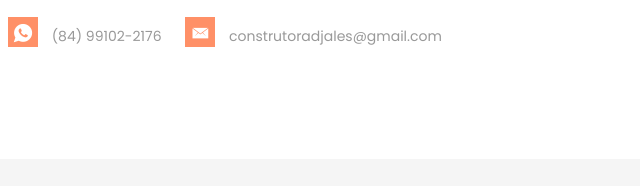
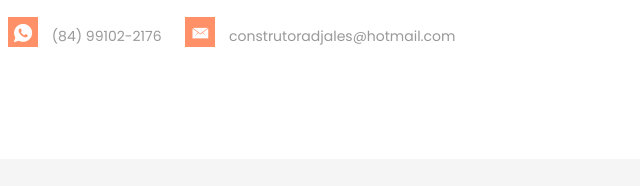
Before and after one commit to jaimedantas/djales, a plain HTML site: page contact.html in a window 1280 px wide. Shown: the part 657-843 px from the top of the page, 62-702 px from the left. Drawn offline with Linux system fonts and the light colour scheme; files whose address does not match are found by name.

Commit message:
added email

```diff
--- a/contact.html
+++ b/contact.html
@@ -96,7 +96,7 @@
             <p>Nos mande uma mensagem pelo WhatsApp. </p>
             <div class="contact-info">
                 <p><i class="ion-social-whatsapp"></i> (84) 99102-2176</p>
-                <p><i class="ion-ios-email"></i> construtoradjales@gmail.com</p>
+                <p><i class="ion-ios-email"></i> construtoradjales@hotmail.com</p>
             </div>
         </div>
 
```
